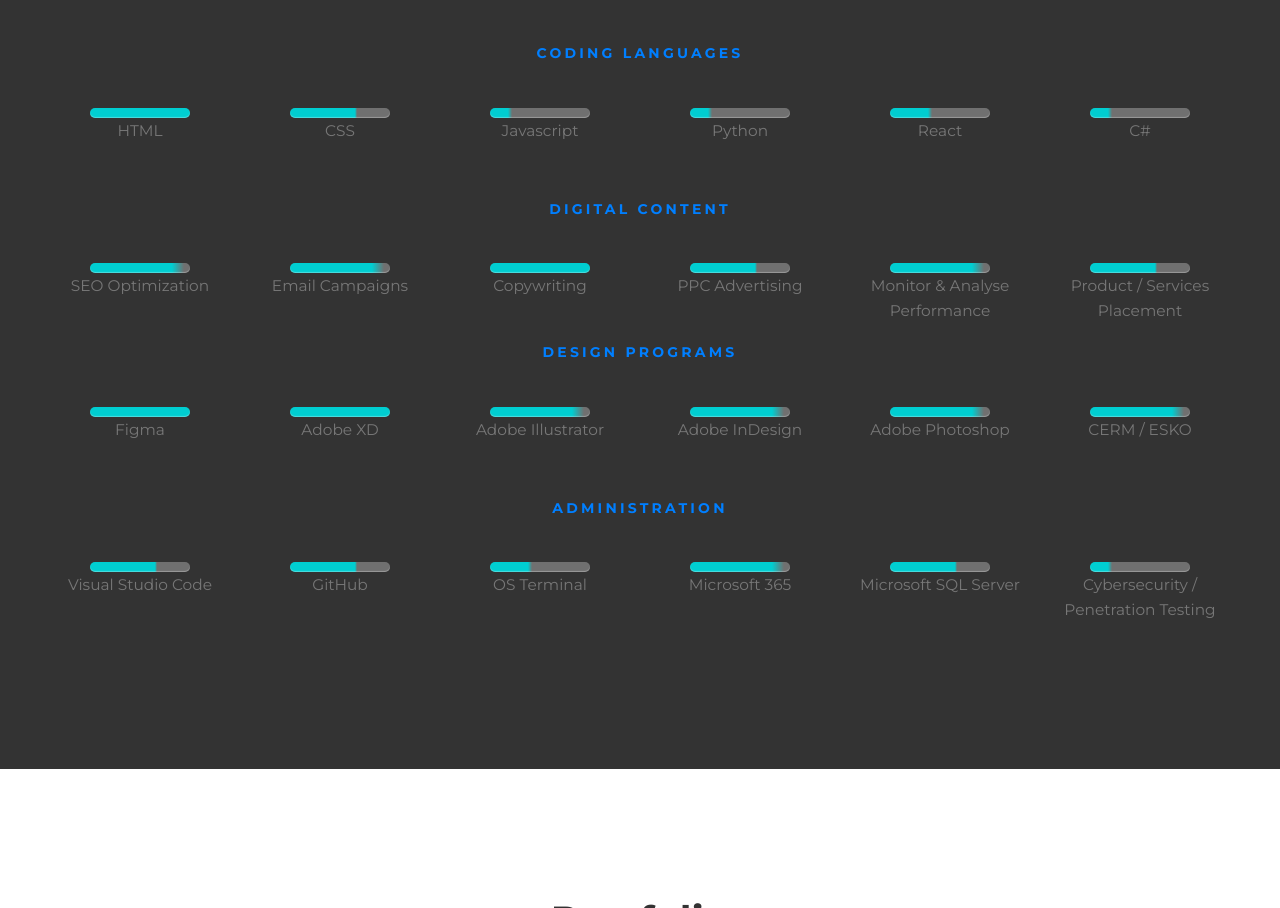
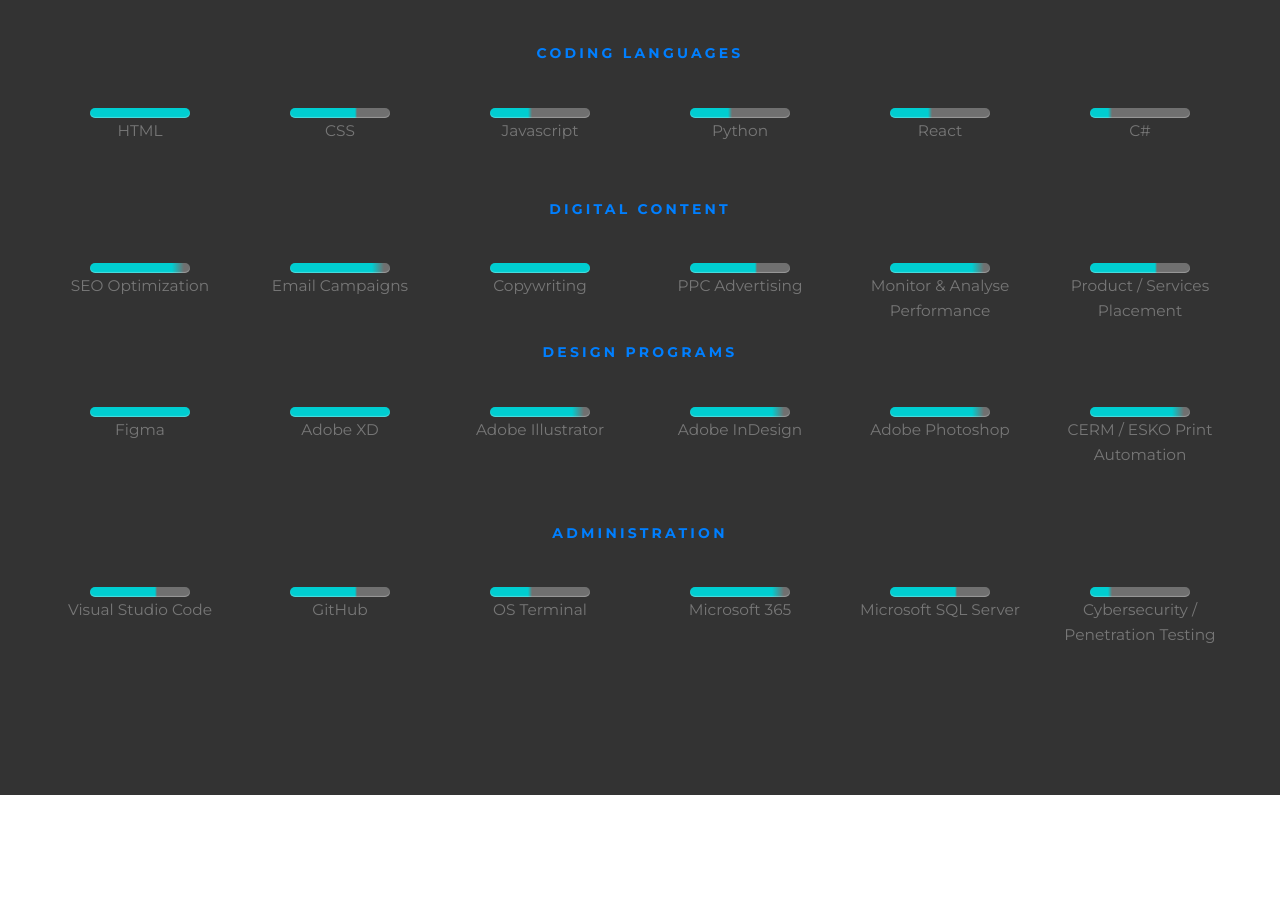
Before and after one commit to gzelle007/designportfolio, a plain HTML site: page index.html in a window 1280 px wide. Shown: the part 2589-3497 px from the top of the page. Drawn offline with nearby package versions, Linux system fonts and the light colour scheme.

Commit message:
updates to skills

```diff
--- a/index.html
+++ b/index.html
@@ -231,11 +231,11 @@
             <h6>CSS</h6>
           </div>
           <div class="container-col6">
-            <div class="skillmeter one5"></div>
+            <div class="skillmeter two5"></div>
             <h6>Javascript</h6>
           </div>
           <div class="container-col6">
-            <div class="skillmeter one5"></div>
+            <div class="skillmeter two5"></div>
             <h6>Python</h6>
           </div>
           <div class="container-col6">
@@ -301,7 +301,7 @@
           </div>
           <div class="container-col6">
             <div class="skillmeter four5"></div>
-            <h6>CERM / ESKO</h6>
+            <h6>CERM / ESKO Print Automation</h6>
           </div>
         </div>
         <hr class="spacer" />
```
